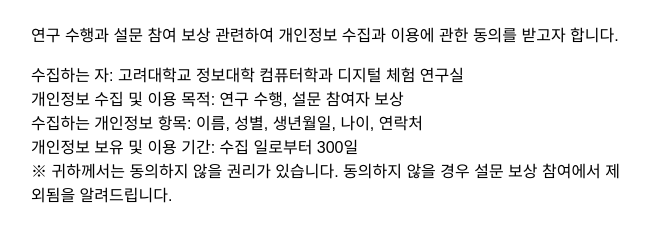
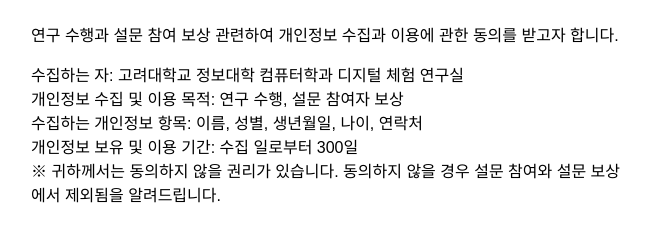
Before and after one commit to jemonshim/jemonshim.github.io, a plain HTML site: page index.html in a window 1280 px wide. Shown: the part 87-328 px from the top of the page, without its empty margins (309-960 px from the left). Drawn offline with Linux system fonts and the light colour scheme.

Commit message:
Update index.html

```diff
--- a/index.html
+++ b/index.html
@@ -35,7 +35,7 @@
             개인정보 수집 및 이용 목적: 연구 수행, 설문 참여자 보상<br>
             수집하는 개인정보 항목: 이름, 성별, 생년월일, 나이, 연락처<br>
             개인정보 보유 및 이용 기간: 수집 일로부터 300일<br>
-            ※ 귀하께서는 동의하지 않을 권리가 있습니다. 동의하지 않을 경우 설문 보상 참여에서 제외됨을 알려드립니다.
+            ※ 귀하께서는 동의하지 않을 권리가 있습니다. 동의하지 않을 경우 설문 참여와 설문 보상에서 제외됨을 알려드립니다.
         </p>
     </div>
 </body>
```
